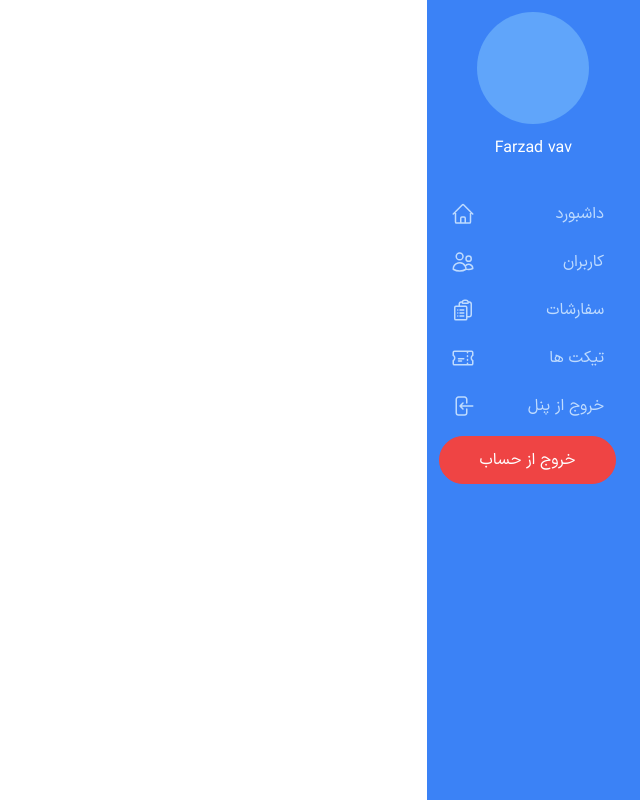
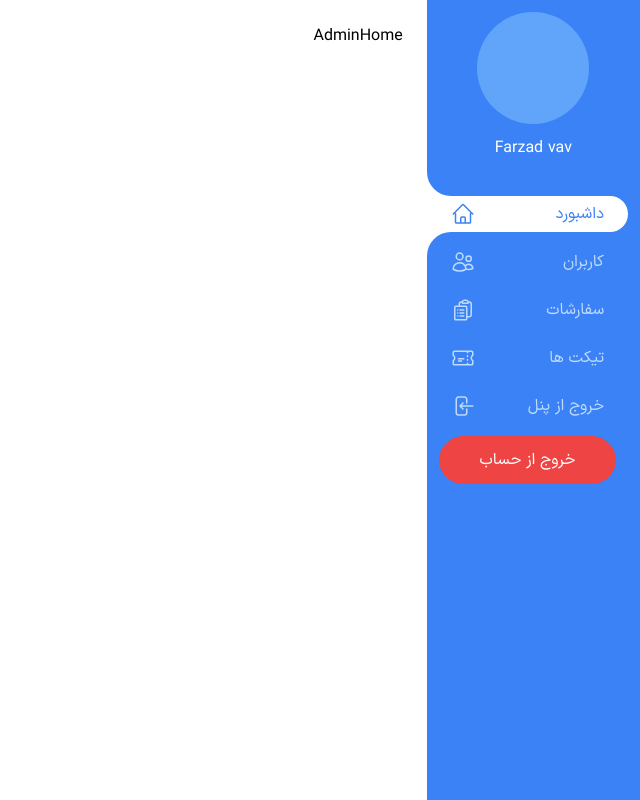
Before and after one commit to Apple-Service-ir/AppleService-RepairProject-FrontEnd, a React (Vite) app: page /admin in a window 1280 px wide. Shown: the whole page, without its empty margins (640-1280 px from the left). Built offline with nearby package versions, Linux system fonts and the light colour scheme; no server answers; sample sign-in values are in the browser's storage.

Commit message:
fixed bug when change route in admin dashboard

```diff
--- a/src/components/SideBarLink/SideBarLink.jsx
+++ b/src/components/SideBarLink/SideBarLink.jsx
@@ -5,7 +5,11 @@ function SideBarLink({ link, title, svg }) {
   return (
     <NavLink
       to={link}
-      className={link => link.isActive ? 'sidebar-link-active' : 'sidebar-link'}
+      className={path =>
+        (path.isActive && location.pathname.endsWith(link))
+          ? 'sidebar-link-active'
+          : 'sidebar-link'
+      }
     >
       {title}
       {svg}
--- a/src/pages/Dashboards/AdminDashboard.jsx
+++ b/src/pages/Dashboards/AdminDashboard.jsx
@@ -14,7 +14,7 @@ function AdminDashboard() {
         <ul className='w-full flex flex-col justify-center items-center gap-3
           mt-3 pr-3'>
           <SideBarLink
-            link={'/admin/home'}
+            link={'/admin'}
             title={'داشبورد'}
             svg={(
               <svg xmlns="http://www.w3.org/2000/svg" fill="none" viewBox="0 0 24 24" strokeWidth={1.5} stroke="currentColor" className="duration-0 w-6 h-6">
@@ -23,7 +23,7 @@ function AdminDashboard() {
             )}
           />
           <SideBarLink
-            link={'/admin/users'}
+            link={'users'}
             title={'کاربران'}
             svg={(
               <svg xmlns="http://www.w3.org/2000/svg" fill="none" viewBox="0 0 24 24" strokeWidth={1.5} stroke="currentColor" className="duration-0 w-6 h-6">
@@ -32,7 +32,7 @@ function AdminDashboard() {
             )}
           />
           <SideBarLink
-            link={'/admin/orders'}
+            link={'orders'}
             title={'سفارشات'}
             svg={(
               <svg xmlns="http://www.w3.org/2000/svg" fill="none" viewBox="0 0 24 24" strokeWidth={1.5} stroke="currentColor" className="duration-0 w-6 h-6">
@@ -41,7 +41,7 @@ function AdminDashboard() {
             )}
           />
           <SideBarLink
-            link={'/admin/tickets'}
+            link={'tickets'}
             title={'تیکت ها'}
             svg={(
               <svg xmlns="http://www.w3.org/2000/svg" fill="none" viewBox="0 0 24 24" strokeWidth={1.5} stroke="currentColor" className="duration-0 w-6 h-6">
--- a/src/routes.jsx
+++ b/src/routes.jsx
@@ -28,7 +28,7 @@ const routes = [
     path: '/admin',
     element: <PrivateRoute reDirectPath={'/'} privateRole={'user'}> <AdminDashboard /> </PrivateRoute>,
     children: [
-      { path: '/admin/home', element: <AdminHome /> },
+      { path: '/admin', element: <AdminHome /> },
       { path: '/admin/users', element: <AdminUsers /> },
     ]
   }
```
